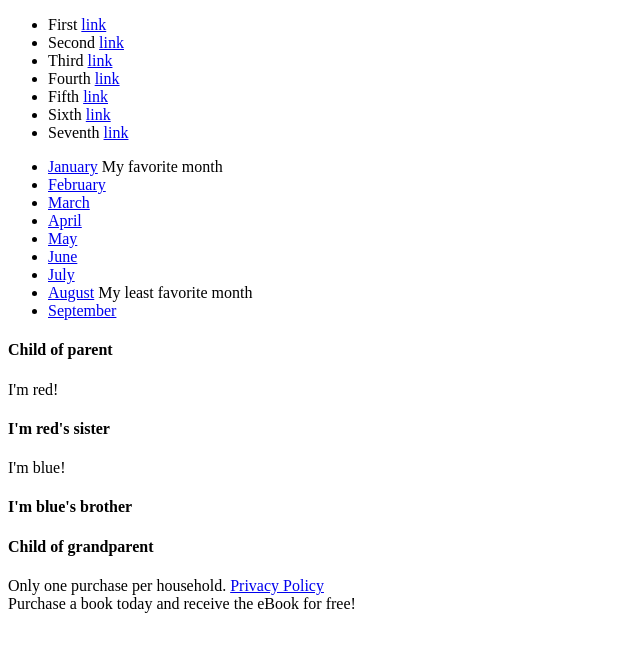
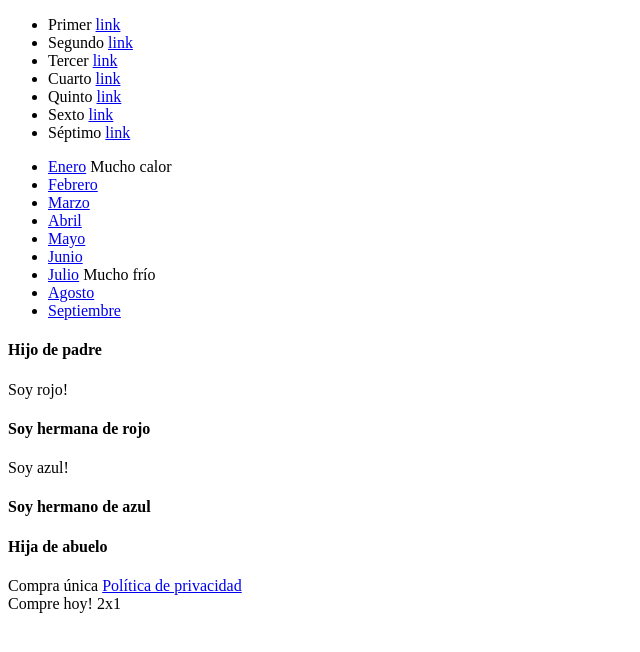
Before and after one commit to viki-almiron/css-selectores-avanzados, a plain HTML site: page index.html in a window 1280 px wide. Shown: the whole page, without its empty margins (0-640 px from the left). Drawn offline with Linux system fonts and the light colour scheme.

Commit message:
Update index.html

```diff
--- a/index.html
+++ b/index.html
@@ -1,5 +1,6 @@
 <!DOCTYPE html>
 <html lang="en">
+
 <head>
   <meta charset="UTF-8">
   <meta name="viewport" content="width=device-width, initial-scale=1.0">
@@ -7,76 +8,79 @@
   <title>Document</title>
   <link rel="stylesheet" href="styles.css">
 </head>
+
 <body>
   <header>
+    <nav>
       <ul>
-		<li>First <a href="#">link</a></li>
-		<li>Second <a href="#">link</a></li>
-		<li>Third <a href="#">link</a></li>
-		<li>Fourth <a href="#">link</a></li>
-		<li>Fifth <a href="#">link</a></li>
-		<li>Sixth <a href="#">link</a></li>
-		<li>Seventh <a href="#">link</a></li>
+        <li>Primer <a href="#">link</a></li>
+        <li>Segundo <a href="#">link</a></li>
+        <li>Tercer <a href="#">link</a></li>
+        <li>Cuarto <a href="#">link</a></li>
+        <li>Quinto <a href="#">link</a></li>
+        <li>Sexto <a href="#">link</a></li>
+        <li>Séptimo <a href="#">link</a></li>
       </ul>
+    </nav>
   </header>
-
+  <main>
     <article>
       <section>
         <div class="month-list">
           <ul>
             <li>
-            <a href="#">January</a>
-            <span class="disabled">My favorite month</span>
+              <a href="#">Enero</a>
+              <span class="disabled">Mucho calor</span>
             </li>
             <li>
               <a href="#">
-              <span class="active">February</span>
+                <span class="active">Febrero</span>
               </a>
             </li>
             <li>
               <a href="#">
-              <span class="disabled">March</span>
+                <span class="disabled">Marzo</span>
               </a>
             </li>
             <li>
-            <a href="#">April</a>
+              <a href="#">Abril</a>
             </li>
             <li>
               <a href="#">
                 <div class="promo">
-                <span class="disabled">May</span>
+                  <span class="disabled">Mayo</span>
                 </div>
               </a>
             </li>
             <li>
-            <a href="#">June</a>
+              <a href="#">Junio</a>
             </li>
             <li>
-            <a href="#">July</a>
+              <a href="#">Julio</a>
+              <span class="disabled">Mucho frío</span>
             </li>
             <li>
-            <a href="#">August</a>
-            <span class="disabled">My least favorite month</span>
+              <a href="#">Agosto</a>
             </li>
             <li>
-            <a href="#" class="disabled">September</a>
+              <a href="#" class="disabled">Septiembre</a>
             </li>
           </ul>
         </div>
       </section>
 
       <section>
-      <div class="grandparent">
-        <div class="parent">
-          <h4>Child of parent</h4>
+        <div class="abuelo">
+          <div class="padre">
+            <h4>Hijo de padre</h4>
             <div>
-            <div>I'm red!</div>
-            <h4>I'm red's sister</h4>
-            <div>I'm blue!</div>
-            <h4>I'm blue's brother</h4>
+              <div>Soy rojo!</div>
+              <h4>Soy hermana de rojo</h4>
+              <div>Soy azul!</div>
+              <h4>Soy hermano de azul</h4>
             </div>
           </div>
-        <h4>Child of grandparent</h4>
+          <h4>Hija de abuelo</h4>
         </div>
       </section>
     </article>
@@ -84,19 +88,20 @@
     <footer class="padded">
 
       <div class="disclaimer">
-      Only one purchase per household.
+        Compra única
         <a href="#">
           <span class="footer-link">
             <span class="disabled">
-            Privacy Policy
+              Política de privacidad
             </span>
           </span>
         </a>
       </div>
 
       <div class="promo">
-      Purchase a book today and receive the eBook for free!
+        Compre hoy! 2x1
       </div>
     </footer>
 </body>
+
 </html>
```
Lines whose indentation alone changed are shown as unchanged.
